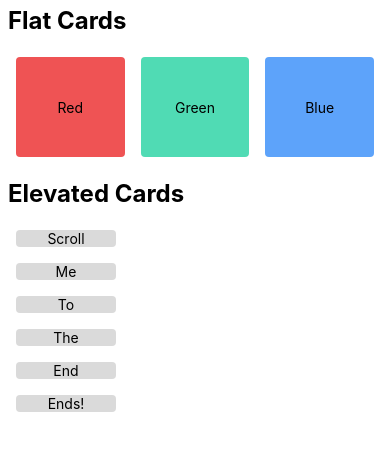
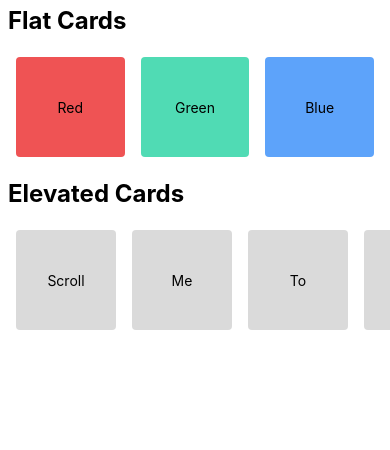
Before and after one commit to aadarshraj02/Multi-Components-React-native, a React Native app: screen / in a window 390 px wide. Shown: the top 450 px of the page. Built offline with nearby package versions, Linux system fonts and the light colour scheme.

Commit message:
updated horizontal scrolling to the cards

```diff
--- a/components/ElevatedCards.tsx
+++ b/components/ElevatedCards.tsx
@@ -5,7 +5,7 @@ const ElevatedCards = (): JSX.Element => {
   return (
     <View>
       <Text style={styles.headingText}>Elevated Cards</Text>
-      <ScrollView style={styles.container}>
+      <ScrollView horizontal={true} style={styles.container}>
         <View style={[styles.card, styles.cardElevated]}>
           <Text style={styles.cardText}>Scroll</Text>
         </View>
```
